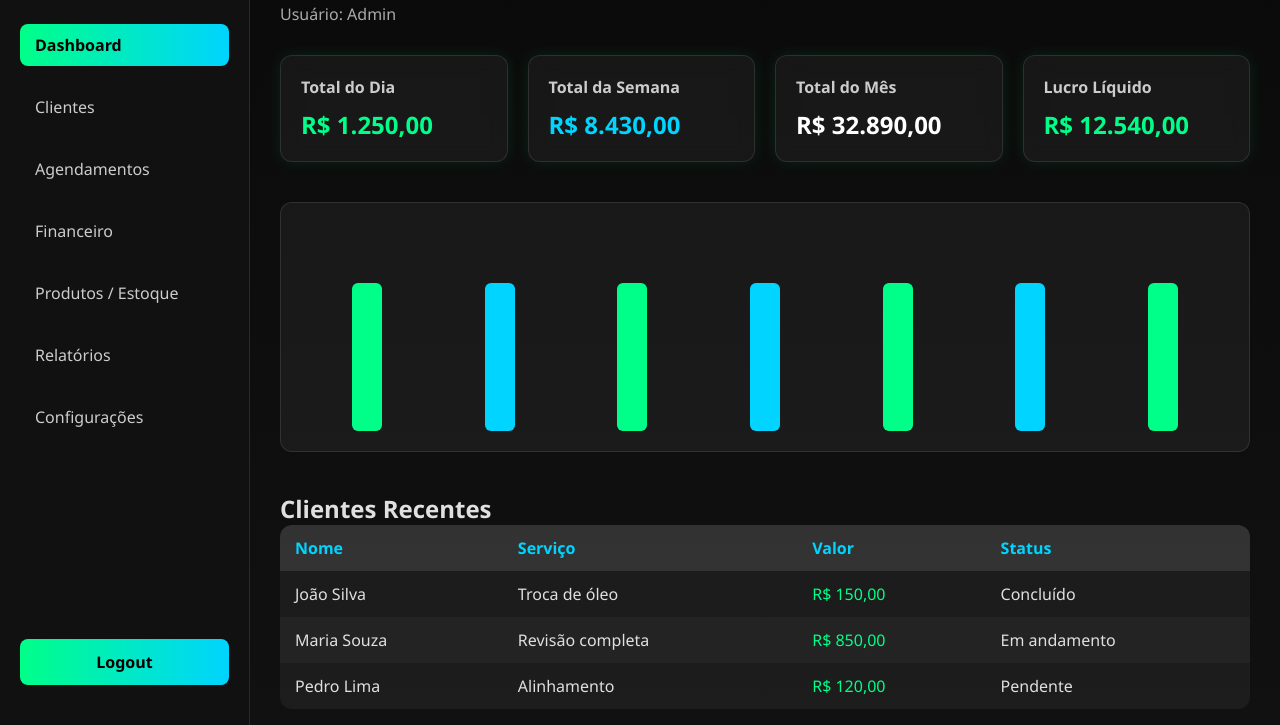
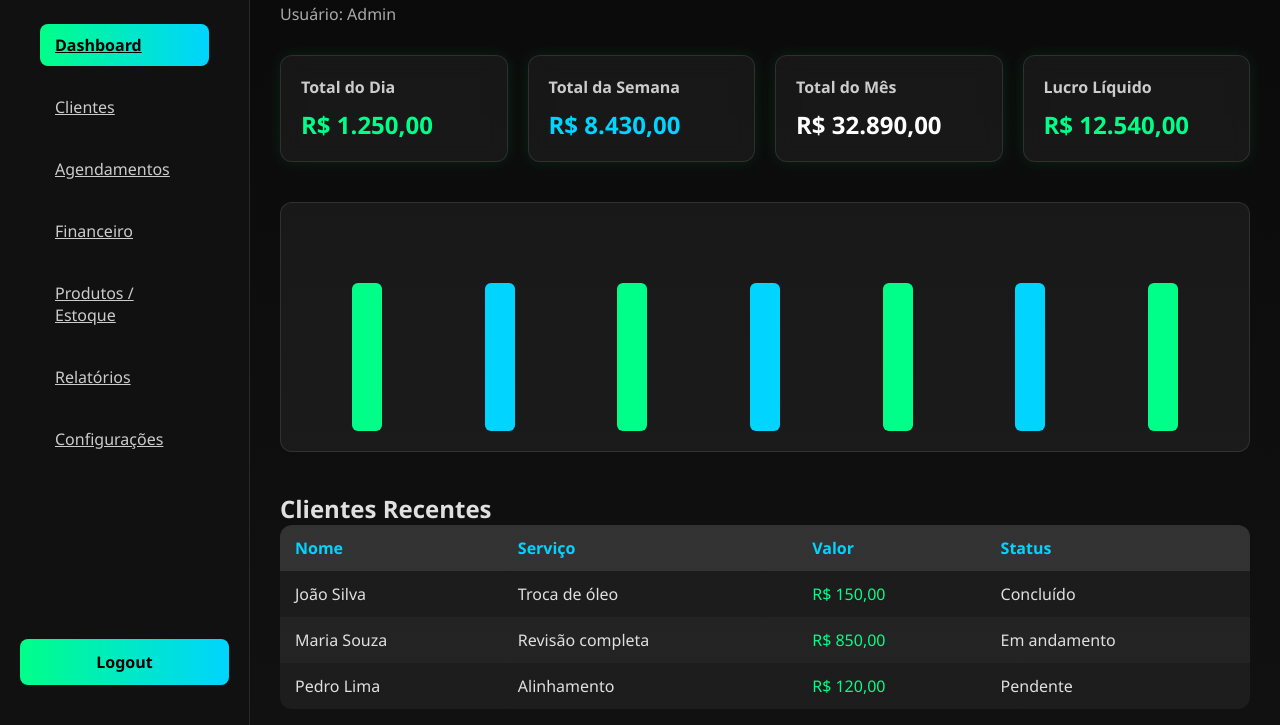
Before and after one commit to cyberberlim/autoflow-app, a plain HTML site: page dashboard.html in a window 1280 px wide. Shown: the part 75-800 px from the top of the page. Drawn offline with Linux system fonts and the light colour scheme.

Commit message:
Refactor sidebar menu to use anchor tags

```diff
--- a/dashboard.html
+++ b/dashboard.html
@@ -214,13 +214,15 @@
     <div>
       <div class="logo">AUTOFLOW</div>
       <div class="menu">
-        <div class="menu-item active">Dashboard</div>
-        <div class="menu-item">Clientes</div>
-        <div class="menu-item">Agendamentos</div>
-        <div class="menu-item">Financeiro</div>
-        <div class="menu-item">Produtos / Estoque</div>
-        <div class="menu-item">Relatórios</div>
-        <div class="menu-item">Configurações</div>
+        <div class="menu">
+  <a href="dashboard.html" class="menu-item active">Dashboard</a>
+  <a href="clientes.html" class="menu-item">Clientes</a>
+  <a href="agendamento.html" class="menu-item">Agendamentos</a>
+  <a href="caixa.html" class="menu-item">Financeiro</a>
+  <a href="produtos.html" class="menu-item">Produtos / Estoque</a>
+  <a href="relatorios.html" class="menu-item">Relatórios</a>
+  <a href="config.html" class="menu-item">Configurações</a>
+        </div>
       </div>
     </div>
     <div class="logout">Logout</div>
```
